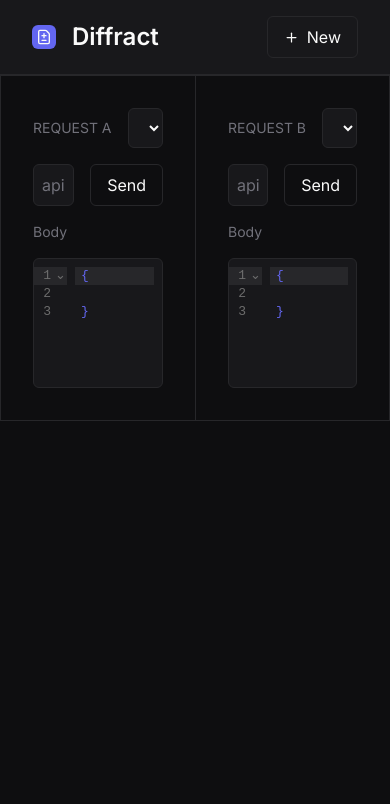
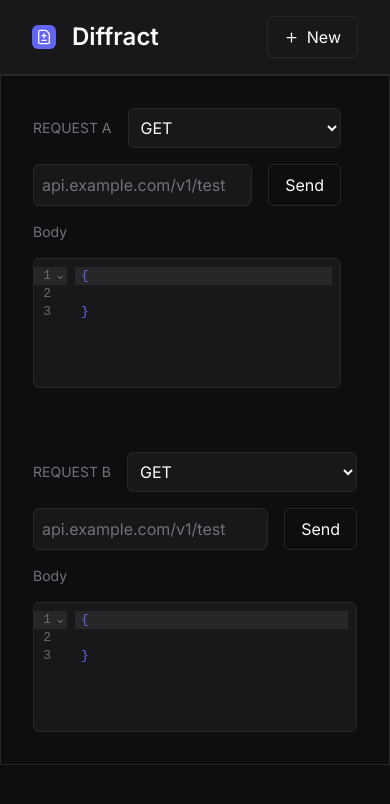
Before and after one commit to JoshJOkayguy/Diffract, a React (Vite) app: page / in a window 390 px wide. Shown: the top 804 px of the page. Built offline with nearby package versions, Linux system fonts and the light colour scheme.

Commit message:
Made request windows easier to use on small screens

```diff
--- a/src/App.jsx
+++ b/src/App.jsx
@@ -5,11 +5,11 @@
   return (
     <>
         <Header></Header>
-        <main className="grid grid-cols-2 px-4 border border-border">
+        <main className="grid grid-rows-2 lg:grid-rows-1 lg:grid-cols-2 px-4 border border-border">
             <div className="pr-4">
                 <RequestWindow id="A" />
             </div>
-            <div className="pl-4 border-l border-border">
+            <div className="lg:pl-4 lg:border-l lg:border-border">
                 <RequestWindow id="B" />
             </div>
         </main>
```
